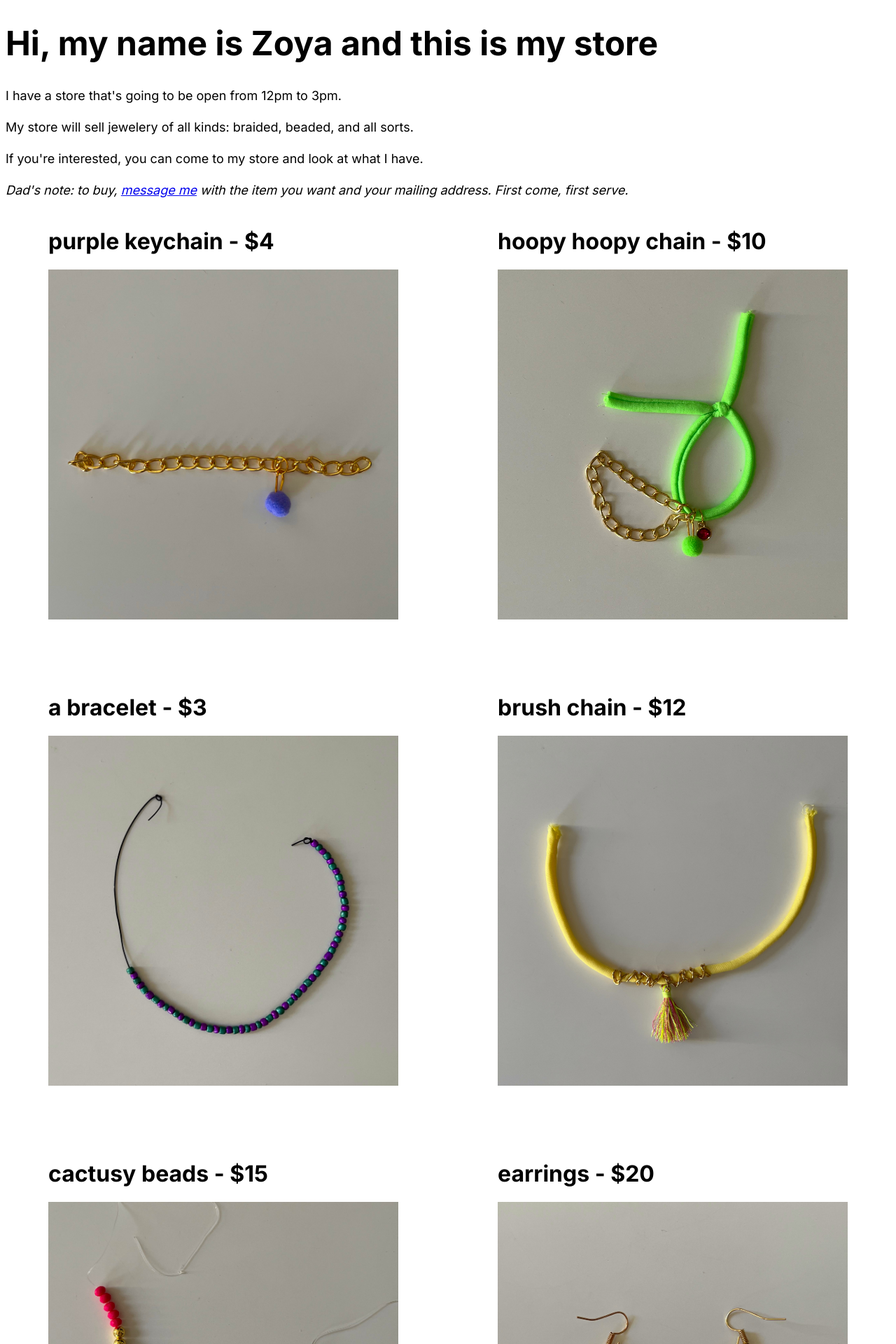
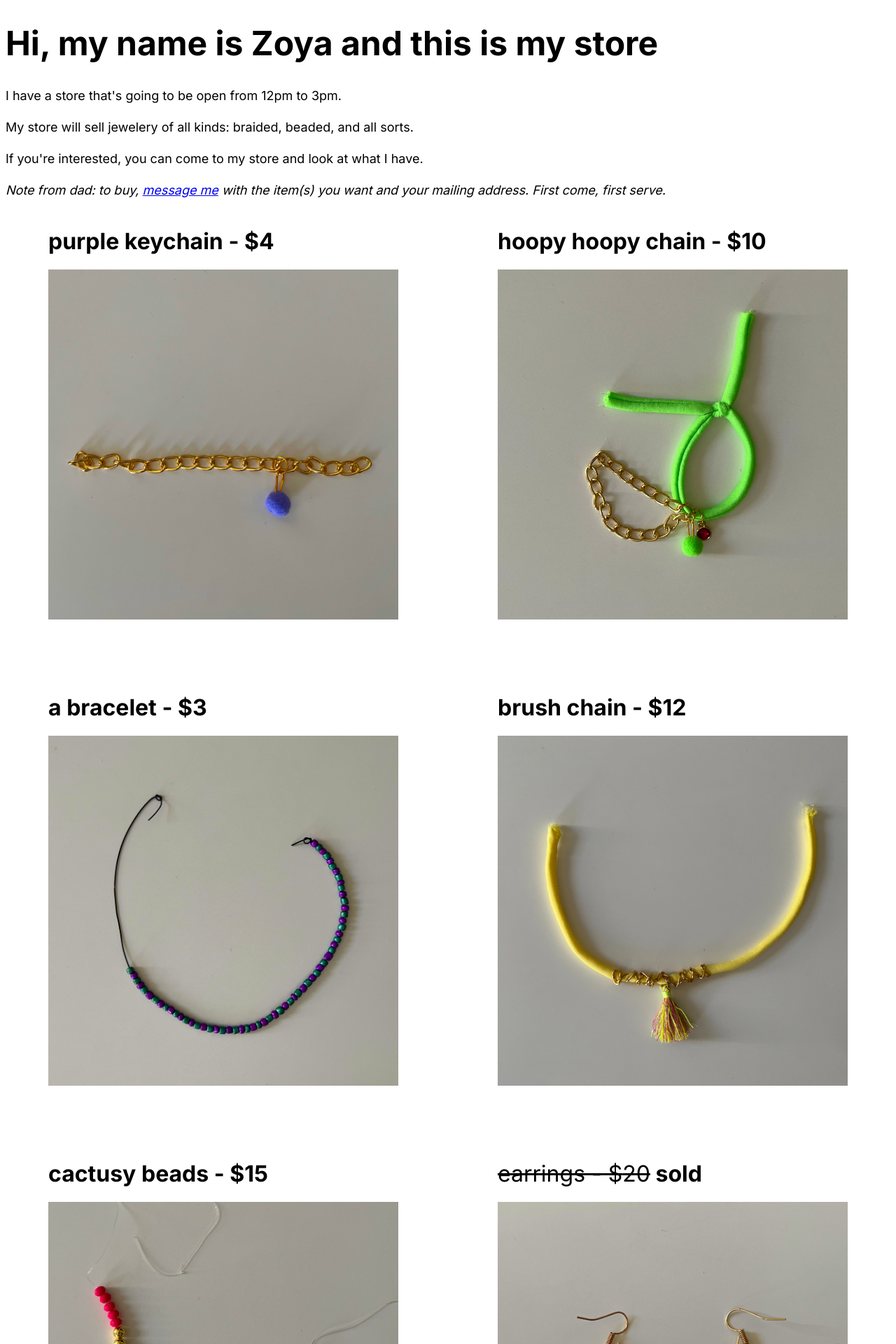
Before and after one commit to lyoshenka/zoyastore, a Next.js app: page / in a window 1280 px wide. Shown: the top 1920 px of the page at 70% size. Built offline with nearby package versions, Linux system fonts and the light colour scheme.

Commit message:
sold earrings

```diff
--- a/app/page.tsx
+++ b/app/page.tsx
@@ -17,13 +17,20 @@ import img13 from "./img/IMG_6705.jpeg";
 import img14 from "./img/IMG_6706.jpeg";
 import img15 from "./img/IMG_6707.jpeg";
 
-const items = [
+type Jewelery = {
+  img: typeof img1;
+  name: string;
+  price: number;
+  sold?: boolean;
+};
+
+const items: Jewelery[] = [
   { img: img1, name: "purple keychain", price: 4 },
   { img: img2, name: "hoopy hoopy chain", price: 10 },
   { img: img3, name: "a bracelet", price: 3 },
   { img: img4, name: "brush chain", price: 12 },
   { img: img5, name: "cactusy beads", price: 15 },
-  { img: img6, name: "earrings", price: 20 },
+  { img: img6, name: "earrings", price: 20, sold: true },
   { img: img7, name: "loop-de-loop", price: 1 },
   { img: img8, name: "ring", price: 2 },
   { img: img9, name: "golden velvet", price: 5 },
@@ -53,8 +60,8 @@ export default function Home() {
         </p>
         <p>
           <em>
-            Dad's note: to buy,{" "}
-            <Link href="https://grin.contact">message me</Link> with the item
+            Note from dad: to buy,{" "}
+            <Link href="https://grin.contact">message me</Link> with the item(s)
             you want and your mailing address. First come, first serve.
           </em>
         </p>
@@ -76,11 +83,22 @@ export default function Home() {
   );
 }
 
-const Item = (item: { img: typeof img1; name: string; price: number }) => {
+const Item = (item: Jewelery) => {
   return (
     <div style={{ marginBottom: "60px" }}>
       <h1>
-        {item.name} - ${item.price}
+        {item.sold ? (
+          <>
+            <span style={{ textDecoration: "line-through", fontWeight: "400" }}>
+              {item.name} - ${item.price}
+            </span>{" "}
+            sold
+          </>
+        ) : (
+          <>
+            {item.name} - ${item.price}
+          </>
+        )}
       </h1>
       <div style={{ maxWidth: "500px" }}>
         <Image
```
